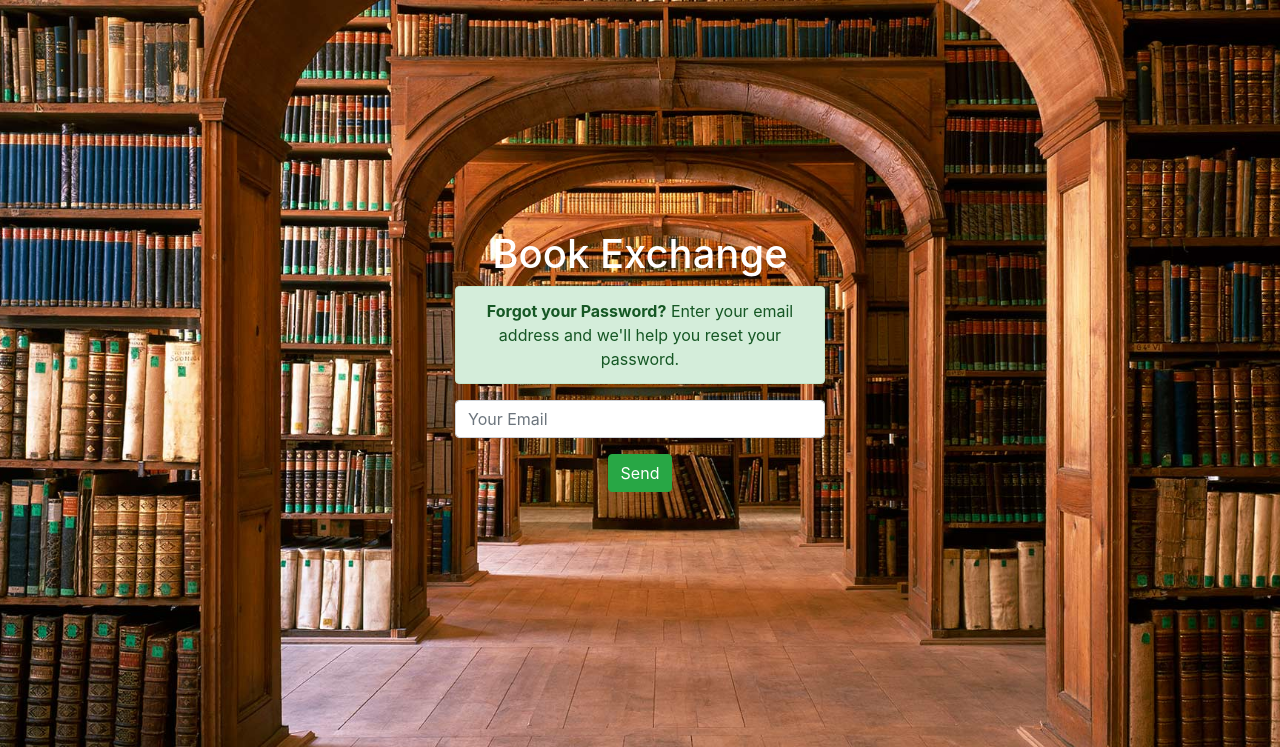
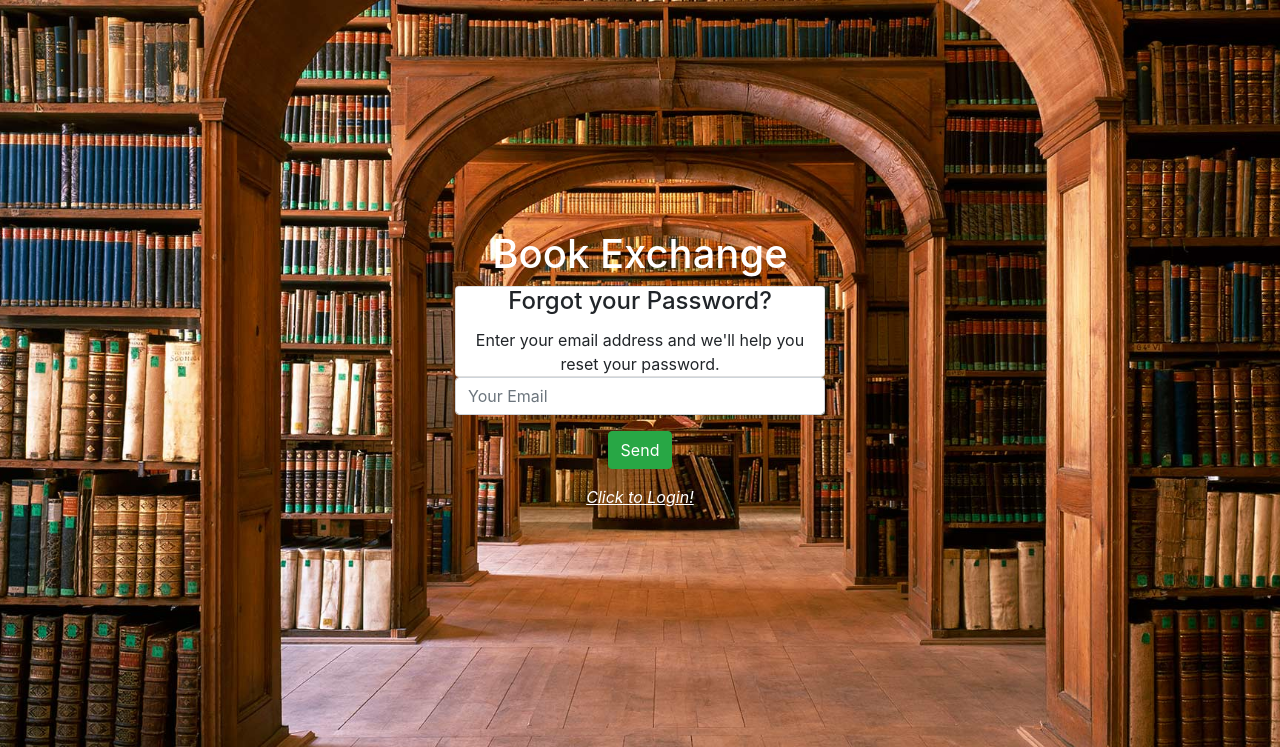
Before and after one commit to HasanMertMercan/AgileProject, a PHP site: page /forgotpassword.php in a window 1280 px wide. Shown: the top 747 px of the page. Run offline with PHP 8.4, Linux system fonts and the light colour scheme; some libraries are stand-ins or nearby versions.

Commit message:
Update forgotpassword.php

```diff
--- a/bookExchange/forgotpassword.php
+++ b/bookExchange/forgotpassword.php
@@ -1,8 +1,24 @@
 <?php
-
 include("config.php");
+$error = "";
+$message = "";
 
 if(isset($_POST['send'])) {
+
+
+        if (!$_POST['email']) {
+
+            $error .= "An email address is required<br>";
+        }
+
+        if ($error != "") {
+
+            $error = "<p>There were error(s) in your form:</p>".$error;
+
+        }
+
+        else {
+
 
           $email = mysqli_real_escape_string($db,$_POST['email']);
 
@@ -12,7 +28,8 @@ if(isset($_POST['send'])) {
 
 
           if (empty($row)) {
-      echo "Email not found";
+
+            $error .= "Email not found<br>";
           }
 
           require("email.php");
@@ -27,15 +44,11 @@ if(isset($_POST['send'])) {
 
           if ($result2) {
 
-      echo "token kaydedildi.";
-
             $details = array();
             $details["subject"] = "Password reset request on Book Exchange";
             $details["to"] = $row["email"];
             $details["fromName"] = "Book Exchange Office";
             $details["fromEmail"] = "ahmetsafasezgin@gmail.com";
-
-
 
             $template = $email->resetPasswordTemplate();
             $template = str_replace("{token}", $token, $template);
@@ -44,12 +57,17 @@ if(isset($_POST['send'])) {
             $email->sendEmail($details);
 
 
+            if (!$error) {
+
+            $message .= "Please check your email address to reset your password.<br>";
+
+            }
 
           } else {
 
-      echo "token HATA DB KAYIT OLMADI";
+            $error .= "User with this token is not found<br>";
           }
-
+   }
  }
  ?>
 <!DOCTYPE html>
@@ -68,11 +86,6 @@ if(isset($_POST['send'])) {
             margin-top: 230px;
         }
 
-        p {
-            color: white;
-        }
-
-
         html {
               background: url(background.jpg) no-repeat center center fixed;
               -webkit-background-size: cover;
@@ -87,8 +100,12 @@ if(isset($_POST['send'])) {
         h1{
             color: white;
         }
-        #message {
+
+        #loginLink {
+
           color: white;
+          text-decoration: underline;
+          font-style: italic;
         }
     </style>
   </head>
@@ -97,11 +114,15 @@ if(isset($_POST['send'])) {
 
         <h1>Book Exchange</h1>
 
+            <div id="error"> <?php if($error!="") {
 
+              echo '<div class="alert alert-danger" role="alert">'.$error.'</div>';} ?> </div>
 
-        <div class="alert alert-success" >
-           <strong>Forgot your Password?</strong> Enter your email address and we'll help you reset your password.
-        </div>
+       <div id="message"> <?php if($message!="") {
+
+                echo '<div class="alert alert-success" role="alert">'.$message.'</div>';} ?> </div>
+
+      <div class="card card-block"> <h4 class="card-title">Forgot your Password?</h4> <p class="card-text">Enter your email address and we'll help you reset your password.</p></div>
 
              <form method="post">
             <fieldset class="form-group">
@@ -111,6 +132,7 @@ if(isset($_POST['send'])) {
             <fieldset class="form-group">
                 <input class="btn btn-success" type="submit" name="send" value="Send">
             </fieldset>
+                 <a id="loginLink" href="login.php" >Click to Login!</a>
 
             </form>
     </div>
```
Lines whose indentation alone changed are shown as unchanged.
